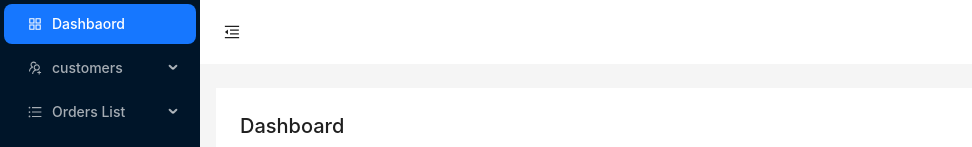
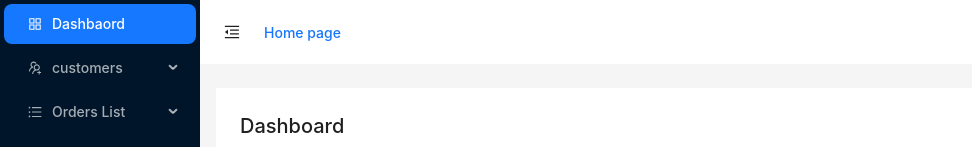
Before and after one commit to YeBenLing-ZAMAN/Job-task, a React (Create React App) app: page /dashboard in a window 1280 px wide. Shown: the top 147 px of the page, without its empty margins (0-972 px from the left). Built offline with nearby package versions, Linux system fonts and the light colour scheme.

Commit message:
[update] home page back nagigate from dashboard

```diff
--- a/src/routes/dashboard.js
+++ b/src/routes/dashboard.js
@@ -3,6 +3,7 @@ import { Layout, Button, theme } from "antd";
 import { MenuFoldOutlined, MenuUnfoldOutlined } from "@ant-design/icons";
 import AppContent from "./appContent";
 import SideBar from "../components/Sidebar/SideBar";
+import CustomLink from "../components/Link";
 
 const { Header, Sider, Content, Footer } = Layout;
 const App = () => {
@@ -35,6 +36,7 @@ const App = () => {
               height: 64,
             }}
           />
+          <CustomLink href={`/`}>Home page</CustomLink>
         </Header>
         {/******* Dashboard content ********/}
 
```
